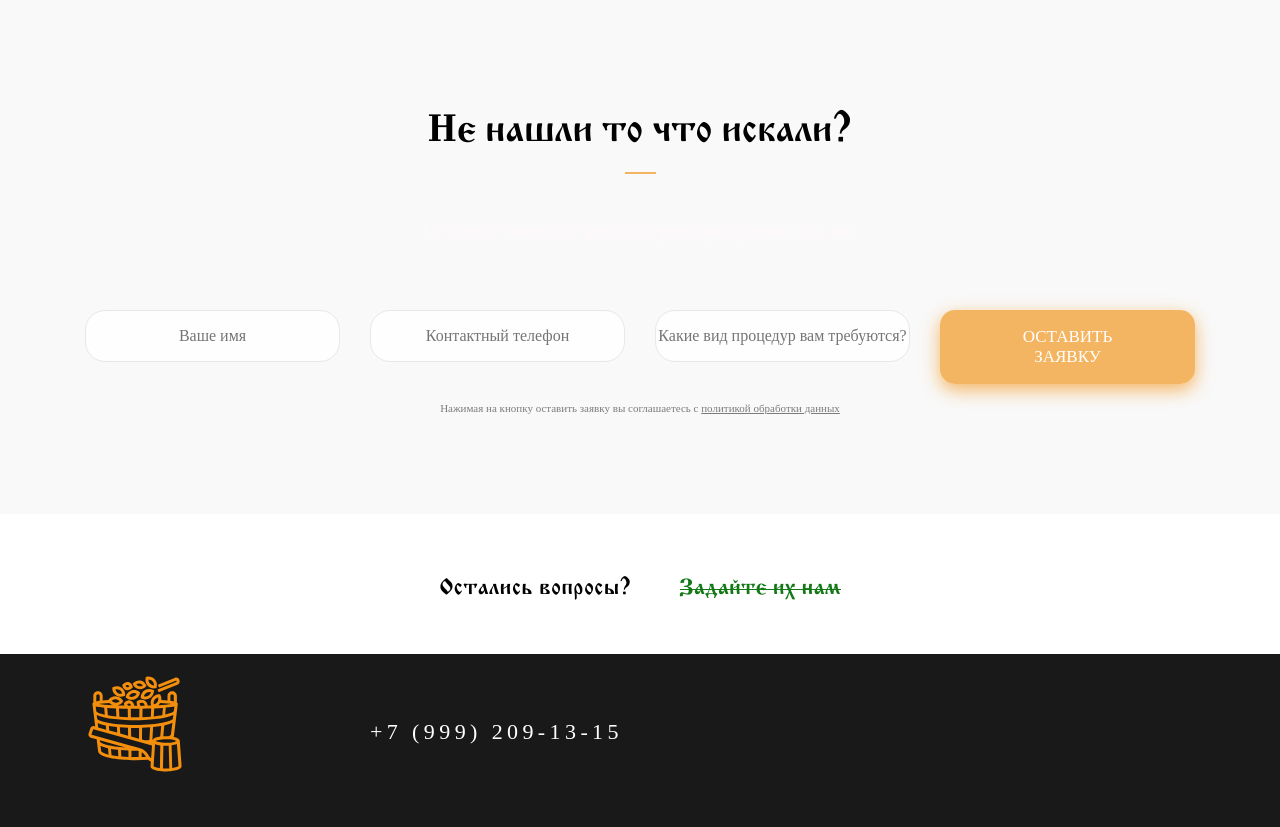
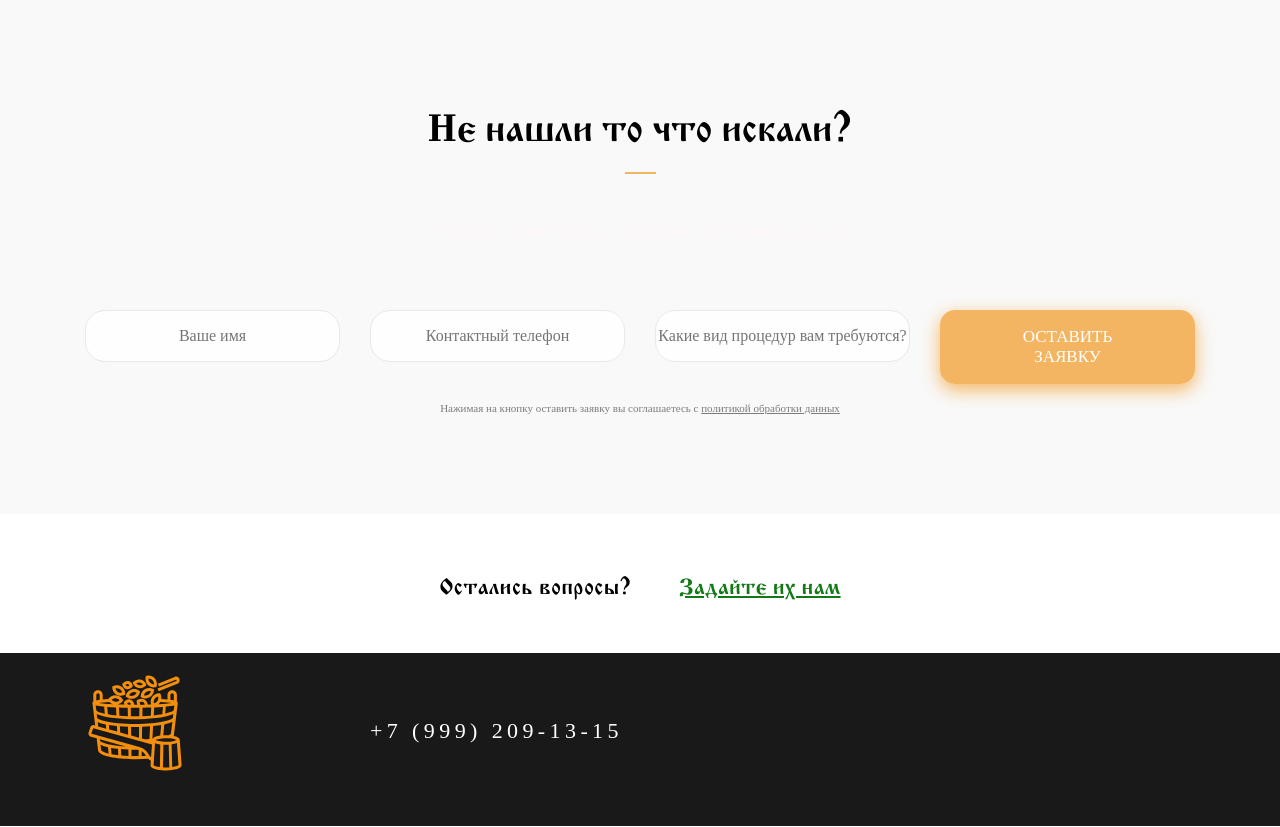
Before and after one commit to SoerEighty8/SoerEighty8.github.io, a PHP site: page / in a window 1280 px wide. Shown: the part 3065-3892 px from the top of the page. Run offline with PHP 8.4, Linux system fonts and the light colour scheme; some libraries are stand-ins or nearby versions; some web fonts are replaced.

Commit message:
Update style.css

```diff
--- a/css/style.css
+++ b/css/style.css
@@ -987,7 +987,7 @@ button {
 }
 
 .show-order {
-  border-bottom: 1px solid;
+  text-decoration: underline;
 }
 
 .footer-bg {
```
